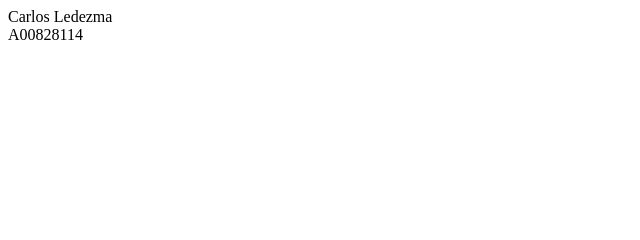
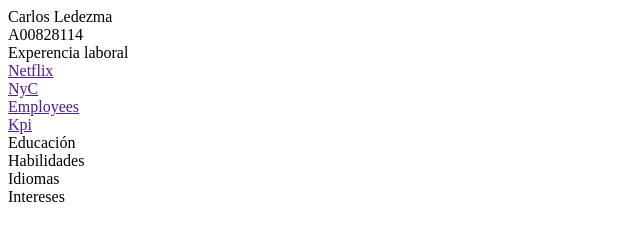
Before and after one commit to C4RLO5lg/C4RLO5lg.github.io, a plain HTML site: page index.html in a window 1280 px wide. Shown: the whole page, without its empty margins (0-640 px from the left). Drawn offline with Linux system fonts and the light colour scheme.

Commit message:
agregue links

```diff
--- a/index.html
+++ b/index.html
@@ -1,6 +1,34 @@
 <html>
     <body>
-        Carlos Ledezma <br>
-        A00828114
+        <div>
+            Carlos Ledezma <br>
+            A00828114
+        </div>
+
+        <div>
+            Experencia laboral <br>
+
+            <a href="">Netflix </a> <br>
+            <a href="">NyC </a> <br>
+            <a href="">Employees </a> <br>
+            <a href="">Kpi </a> <br>
+
+        </div>
+
+        <div>
+        </div>
+        Educación
+
+        <div>
+            Habilidades
+        </div>
+
+        <div>
+            Idiomas
+        </div>
+
+        <div>
+            Intereses
+        </div>
     </body>
 </html>
```
